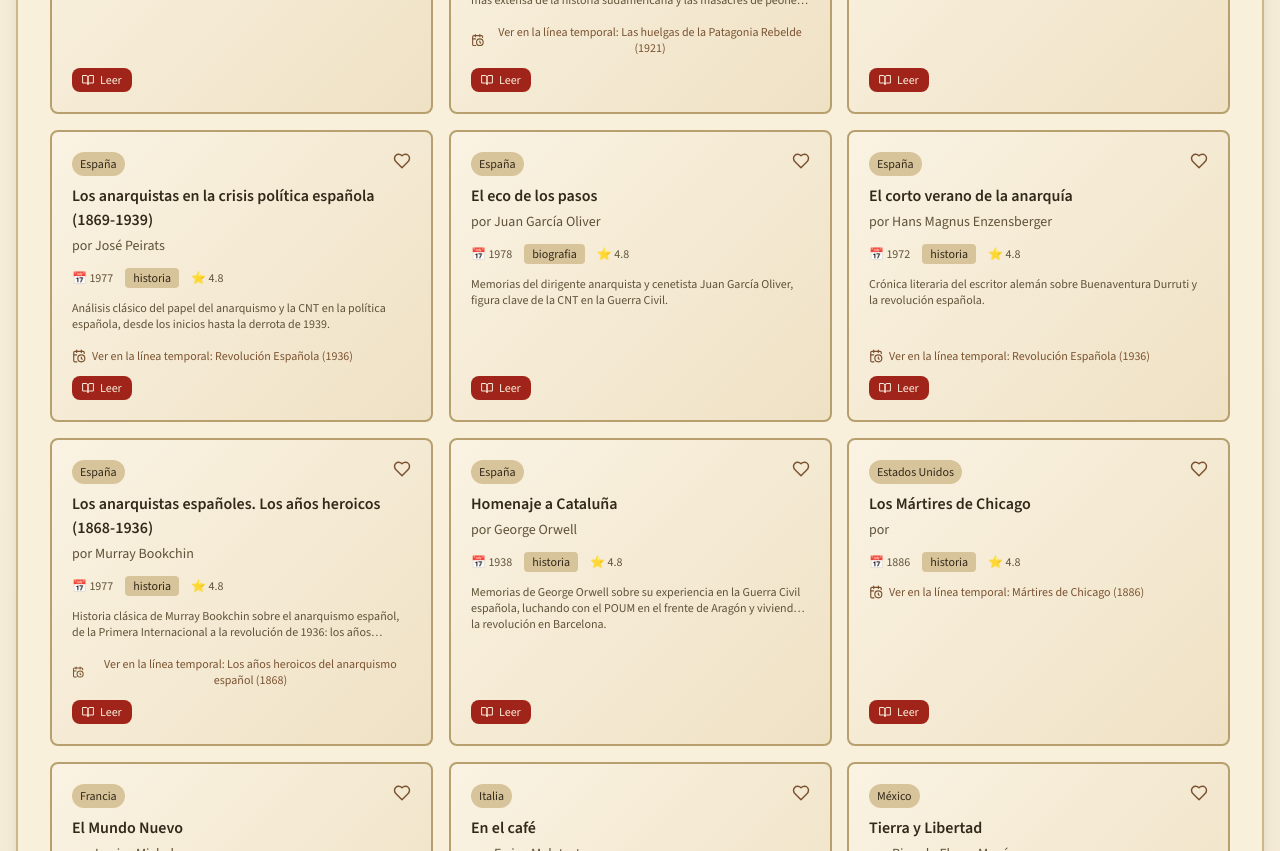
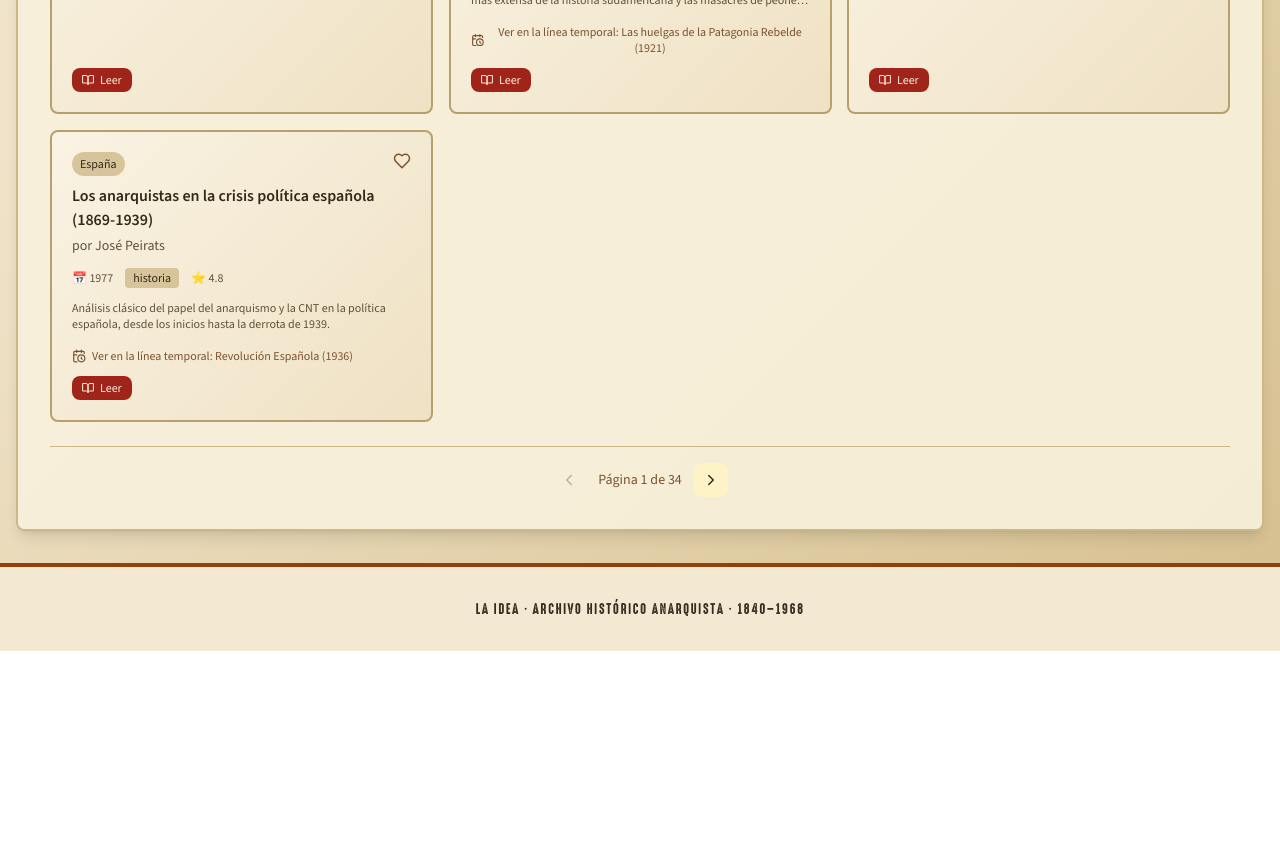
Before and after one commit to Ruben-developer/biblioteca-anarquista, a React (Vite) app: page / in a window 1280 px wide. Shown: the part 1300-2151 px from the top of the page. After the commit the page ends 1951 px from the top, so only its background shows below. Built offline with nearby package versions, Linux system fonts and the light colour scheme; a web font is replaced by a local one.

Commit message:
fix: menú dialog sin padding nativo, paginación Biblioteca (10 por página)

```diff
--- a/src/components/LibraryView.jsx
+++ b/src/components/LibraryView.jsx
@@ -1,5 +1,5 @@
 import React, { useEffect, useMemo, useState } from 'react'
-import { Search, BookOpen, Heart, X, CalendarClock, Users, MapPin } from 'lucide-react'
+import { Search, BookOpen, Heart, X, CalendarClock, Users, MapPin, ChevronLeft, ChevronRight } from 'lucide-react'
 import { THEME, CATEGORIES } from '../constants'
 import { getAllBooks, filterBooks, sortBooks, getDecadeFromYear, getDailyFeaturedBook, getBookEvents, groupBooksByAuthor, groupBooksByRegion } from '../utils/library'
 import FeaturedBook from './FeaturedBook'
@@ -13,6 +13,8 @@ const DEFAULT_FILTERS = {
 }
 
 const DECADE_OPTIONS = ['all', '1840s', '1850s', '1860s', '1870s', '1880s', '1890s', '1900s', '1910s', '1920s', '1930s', '1940s', '1950s', '1960s']
+
+const PAGE_SIZE = 10
 
 const getHeartClass = (isFav, darkMode) => {
   if (isFav) return 'fill-red-500 text-red-500'
@@ -207,6 +209,7 @@ const LibraryView = ({
   const [sort, setSort] = useState('rating')
   const [groupByAuthor, setGroupByAuthor] = useState(false)
   const [groupByRegion, setGroupByRegion] = useState(false)
+  const [page, setPage] = useState(1)
 
   useEffect(() => {
     setSearchTerm(initialFilters?.searchTerm ?? DEFAULT_FILTERS.searchTerm)
@@ -214,6 +217,7 @@ const LibraryView = ({
     setDecade(initialFilters?.decade ?? DEFAULT_FILTERS.decade)
     setType(initialFilters?.type ?? DEFAULT_FILTERS.type)
     setFavoritesOnly(initialFilters?.favoritesOnly ?? DEFAULT_FILTERS.favoritesOnly)
+    setPage(1)
   }, [initialFilters])
 
   const allBooks = useMemo(() => getAllBooks(regionData), [regionData])
@@ -232,12 +236,15 @@ const LibraryView = ({
     [allBooks, searchTerm, category, decade, type, favoritesOnly, favorites, sort]
   )
 
+  useEffect(() => { setPage(1) }, [searchTerm, category, decade, type, favoritesOnly, sort])
+
   const clearFilters = () => {
     setSearchTerm(DEFAULT_FILTERS.searchTerm)
     setCategory(DEFAULT_FILTERS.category)
     setDecade(DEFAULT_FILTERS.decade)
     setType(DEFAULT_FILTERS.type)
     setFavoritesOnly(DEFAULT_FILTERS.favoritesOnly)
+    setPage(1)
   }
 
   const groupedBooks = useMemo(() => groupBooksByAuthor(filtered), [filtered])
@@ -288,12 +295,39 @@ const LibraryView = ({
         </div>
       )
     }
+    const totalPages = Math.ceil(filtered.length / PAGE_SIZE)
+    const paged = filtered.slice((page - 1) * PAGE_SIZE, page * PAGE_SIZE)
     return (
-      <div className="grid grid-cols-1 md:grid-cols-2 lg:grid-cols-3 gap-4">
-        {filtered.map((book, idx) => (
-          <GridCard key={`${book.region}-${book.title}`} book={book} idx={idx} favorites={favorites} onToggleFavorite={onToggleFavorite} onRead={onRead} onOpenEvent={onOpenEvent} timelineEvents={timelineEvents} darkMode={darkMode} cardClass={cardClass} />
-        ))}
-      </div>
+      <>
+        <div className="grid grid-cols-1 md:grid-cols-2 lg:grid-cols-3 gap-4">
+          {paged.map((book, idx) => (
+            <GridCard key={`${book.region}-${book.title}`} book={book} idx={idx} favorites={favorites} onToggleFavorite={onToggleFavorite} onRead={onRead} onOpenEvent={onOpenEvent} timelineEvents={timelineEvents} darkMode={darkMode} cardClass={cardClass} />
+          ))}
+        </div>
+        {totalPages > 1 && (
+          <div className={`flex items-center justify-center gap-3 mt-6 pt-4 border-t ${darkMode ? 'border-gray-700' : 'border-amber-300'}`}>
+            <button
+              onClick={() => setPage((p) => Math.max(1, p - 1))}
+              disabled={page === 1}
+              className={`p-2 rounded-lg transition-colors ${page === 1 ? 'opacity-30 cursor-default' : darkMode ? 'bg-gray-800 text-gray-300 hover:bg-gray-700' : 'bg-amber-100 text-amber-800 hover:bg-amber-200'}`}
+              aria-label="Página anterior"
+            >
+              <ChevronLeft size={18} />
+            </button>
+            <span className={`text-sm ${darkMode ? 'text-gray-400' : 'text-amber-700'}`}>
+              Página {page} de {totalPages}
+            </span>
+            <button
+              onClick={() => setPage((p) => Math.min(totalPages, p + 1))}
+              disabled={page === totalPages}
+              className={`p-2 rounded-lg transition-colors ${page === totalPages ? 'opacity-30 cursor-default' : darkMode ? 'bg-gray-800 text-gray-300 hover:bg-gray-700' : 'bg-amber-100 text-amber-800 hover:bg-amber-200'}`}
+              aria-label="Página siguiente"
+            >
+              <ChevronRight size={18} />
+            </button>
+          </div>
+        )}
+      </>
     )
   }
 
--- a/src/index.css
+++ b/src/index.css
@@ -386,3 +386,19 @@ button.animate-lift:hover,
 a.animate-lift:hover {
   transform: translateY(-2px);
 }
+
+/* Reset de estilos nativos de <dialog> para menú lateral y modales */
+dialog {
+  padding: 0;
+  border: none;
+  background: transparent;
+  max-width: none;
+  max-height: none;
+  width: auto;
+  height: auto;
+  color: inherit;
+}
+
+dialog::backdrop {
+  background: transparent;
+}
```
